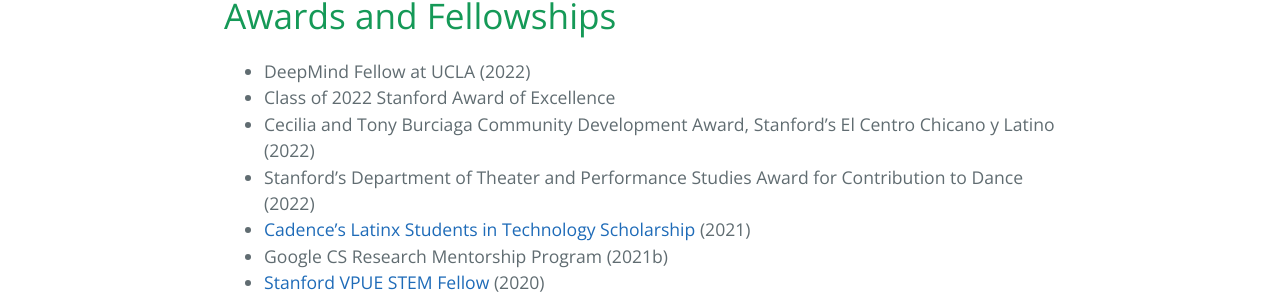
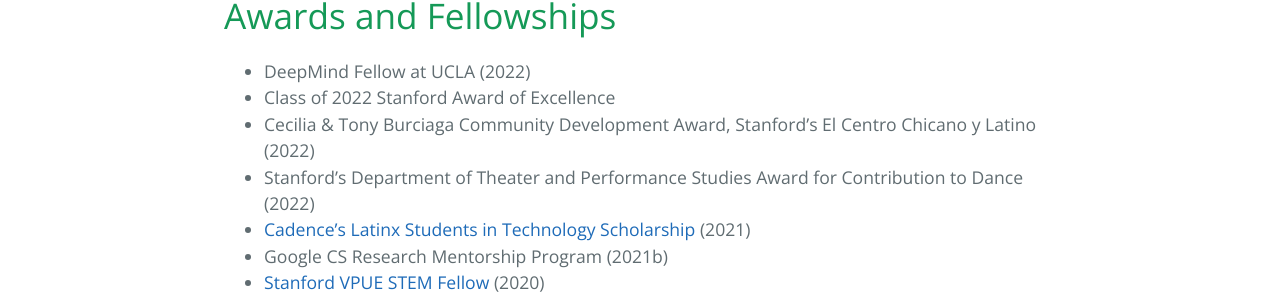
Before and after one commit to rpattichis/rpattichis.github.io, a Jekyll site: the page built from index.md, in a window 1280 px wide. Shown: the part 1474-1773 px from the top of the page. Built offline with Jekyll 4.4.1, drawn with Linux system fonts in a browser that asks for light colours; the repository's description, which GitHub fills in, is left out.

Commit message:
Update index.md

```diff
--- a/index.md
+++ b/index.md
@@ -31,7 +31,7 @@ Alvero, A., **Pattichis, R.**, (2022). “Linguistic and Cultural Strategies: Id
 
 * DeepMind Fellow at UCLA (2022)
 * Class of 2022 Stanford Award of Excellence
-* Cecilia and Tony Burciaga Community Development Award, Stanford's El Centro Chicano y Latino (2022)
+* Cecilia & Tony Burciaga Community Development Award, Stanford's El Centro Chicano y Latino (2022)
 * Stanford's Department of Theater and Performance Studies Award for Contribution to Dance (2022)
 * [Cadence's Latinx Students in Technology Scholarship](https://newsdirect.com/news/meet-the-2021-winners-of-cadences-latinx-students-in-technology-scholarship-154120563) (2021)
 * Google CS Research Mentorship Program (2021b)
```
